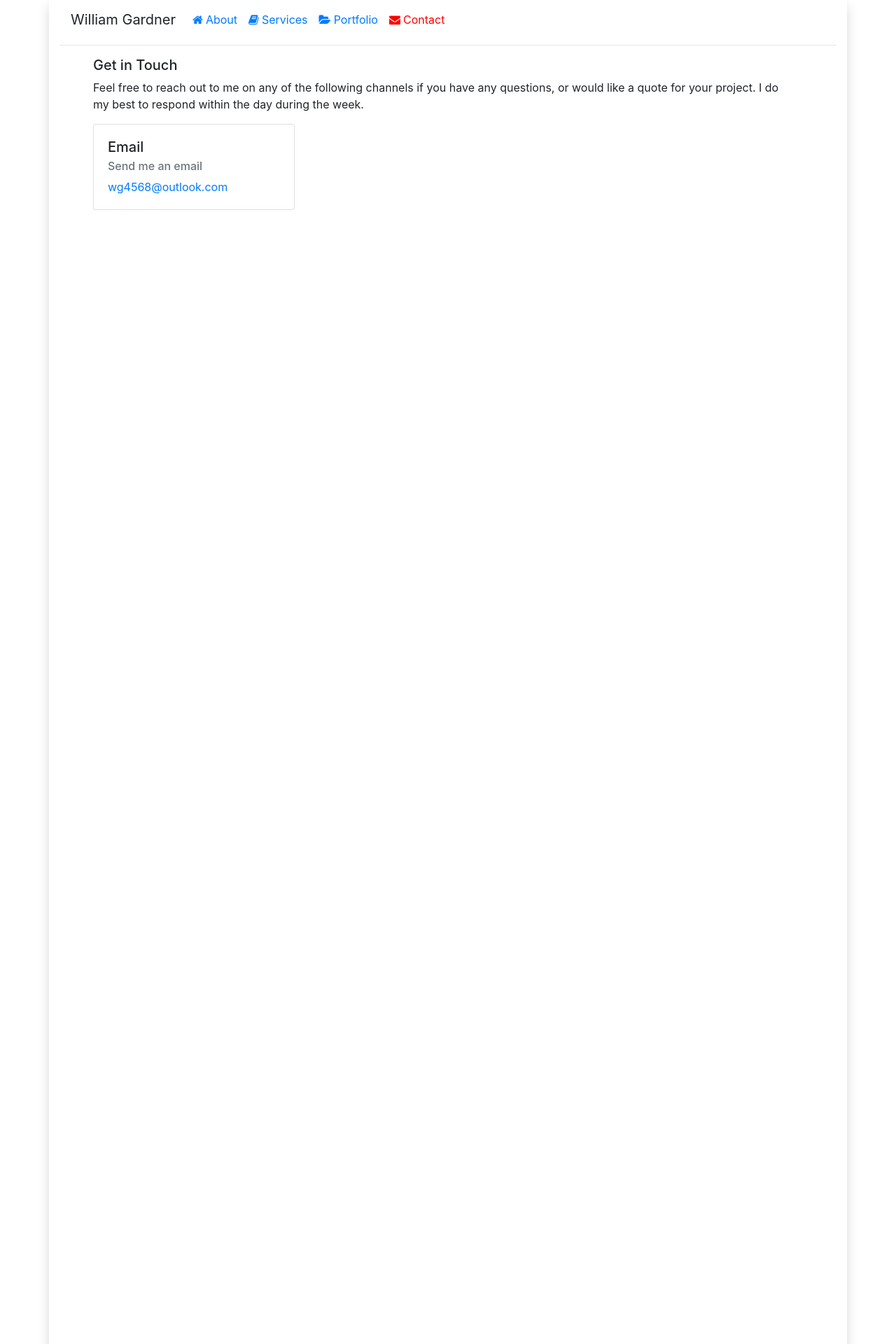
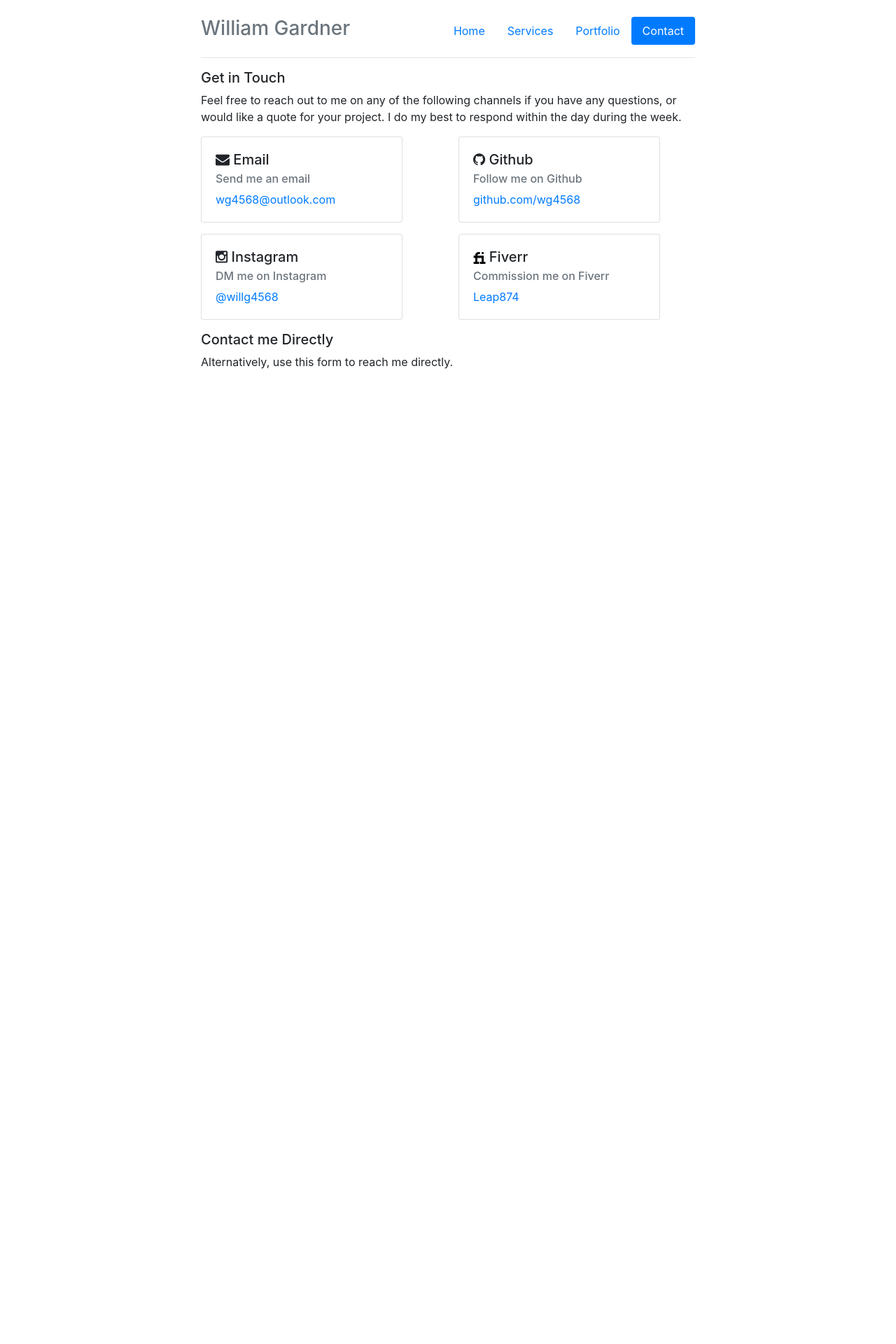
Before and after one commit to wg4568/wgardner.net, a Flask app: page /site/contact in a window 1280 px wide. Shown: the top 1920 px of the page at 70% size. After the commit the page ends 527 px from the top, so only its background shows below. Run offline with Flask 2, Linux system fonts and the light colour scheme; some libraries are stand-ins or nearby versions.

Commit message:
reworked static theme

```diff
--- a/templates/site/about.html
+++ /dev/null
@@ -1 +0,0 @@
-<h5>About Me</h5>
--- a/templates/site/contact.html
+++ b/templates/site/contact.html
@@ -6,11 +6,70 @@
     the day during the week.
 </p>
 
-<div class="card" style="width: 18rem;">
-    <div class="card-body">
-        <h5 class="card-title">Email</h5>
-        <h6 class="card-subtitle mb-2 text-muted">Send me an email</h6>
+<div>
+    <div class="row">
+        <div class="col-md-6 pb-3">
+            <div class="card" style="width: 18rem;">
+                <div class="card-body">
+                    <h5 class="card-title">
+                        <i class="icon-envelope"></i>
+                        Email
+                    </h5>
+                    <h6 class="card-subtitle mb-2 text-muted">Send me an email</h6>
 
-        <a class="card-text" href="mailto:wg4568@outlook.com">wg4568@outlook.com</a>
+                    <a class="card-text" href="mailto:wg4568@outlook.com">wg4568@outlook.com</a>
+                </div>
+            </div>
+        </div>
+
+        <div class="col-md-6 pb-3">
+            <div class="card" style="width: 18rem;">
+                <div class="card-body">
+                    <h5 class="card-title">
+                        <i class="icon-github"></i>
+                        Github
+                    </h5>
+                    <h6 class="card-subtitle mb-2 text-muted">Follow me on Github</h6>
+
+                    <a class="card-text" href="https://github.com/wg4568">github.com/wg4568</a>
+                </div>
+            </div>
+        </div>
+    </div>
+
+    <div class="row">
+        <div class="col-md-6 pb-3">
+            <div class="card" style="width: 18rem;">
+                <div class="card-body">
+                    <h5 class="card-title">
+                        <i class="icon-instagram"></i>
+                        Instagram
+                    </h5>
+                    <h6 class="card-subtitle mb-2 text-muted">DM me on Instagram</h6>
+
+                    <a class="card-text" href="https://instagram.com/willg4568">@willg4568</a>
+                </div>
+            </div>
+        </div>
+
+        <div class="col-md-6 pb-3">
+            <div class="card" style="width: 18rem;">
+                <div class="card-body">
+                    <h5 class="card-title">
+                        <img src="/static/img/fiverr.png" width="17.5px"></i>
+                        Fiverr
+                    </h5>
+                    <h6 class="card-subtitle mb-2 text-muted">Commission me on Fiverr</h6>
+
+                    <a class="card-text" href="https://www.fiverr.com/leap874">Leap874</a>
+                </div>
+            </div>
+        </div>
     </div>
 </div>
+
+<h5>Contact me Directly</h5>
+
+<p>
+    Alternatively, use this form to reach me directly.
+</p>
--- a/templates/site/template.html
+++ b/templates/site/template.html
@@ -11,59 +11,55 @@
     </head>
 
     <style>
-        html, body {
-            height: 100%;
+        body {
+            padding-top: 1.5rem;
+            padding-bottom: 1.5rem;
         }
 
-        .background {
-            margin-bottom: -9999px;
-            padding-bottom: 9999px;
-            width: 100%;
+        .header {
+            padding-bottom: 1rem;
+            border-bottom: .05rem solid #e5e5e5;
         }
 
-        .selected {
-            color: red;
+        .content {
+            padding-top: 1rem;
         }
 
-        .selected:hover {
-            color: red;
+        /* Customize container */
+        @media (min-width: 48em) {
+            .container {
+                max-width: 46rem;
+            }
         }
 
-        .container {
-            min-height: 100%;
-            overflow: hidden;
-        }
     </style>
 
     <body>
-        <div class="container background shadow">
-            <nav class="navbar navbar-expand-lg mx-0 pb-0">
-                <span class="navbar-brand">William Gardner</span>
-
-                <div class="collapse navbar-collapse">
-                    <ul class="navbar-nav">
+        <div class="container">
+            <div class="header clearfix">
+                <nav>
+                    <ul class="nav nav-pills float-right">
                         <li class="nav-item">
-                            <a class="nav-link {%if page=='about'%}selected{%endif%}" href="/site/about"><i class="mr-1 icon-home"></i>About</a>
+                            <a class="nav-link {%if page=='home'%}active{%endif%}" href="/site/home">Home</a>
                         </li>
 
                         <li class="nav-item">
-                            <a class="nav-link {%if page=='services'%}selected{%endif%}" href="/site/services"><i class="mr-1 icon-book"></i>Services</a>
+                            <a class="nav-link {%if page=='services'%}active{%endif%}" href="/site/services">Services</a>
                         </li>
 
                         <li class="nav-item">
-                            <a class="nav-link {%if page=='portfolio'%}selected{%endif%}" href="/site/portfolio"><i class="mr-1 icon-folder-open"></i>Portfolio</a>
+                            <a class="nav-link {%if page=='portfolio'%}active{%endif%}" href="/site/portfolio">Portfolio</a>
                         </li>
 
                         <li class="nav-item">
-                            <a class="nav-link {%if page=='contact'%}selected{%endif%}" href="/site/contact"><i class="mr-1 icon-envelope"></i>Contact</a>
+                            <a class="nav-link {%if page=='contact'%}active{%endif%}" href="/site/contact">Contact</a>
                         </li>
                     </ul>
-                </div>
-            </nav>
+                </nav>
+                <h3 class="text-muted">William Gardner</h3>
+            </div>
 
-            <hr/>
-
-            <div class="mx-5" style="width: 90%;">
+            <div class="content">
                 {{ content | safe }}
             </div>
         </div>
```
Also changed, not shown: templates/site/home.html (added, +26 -0 lines), templates/site/portfolio.html (+7 -3 lines), static/img/fiverr.png (added).
